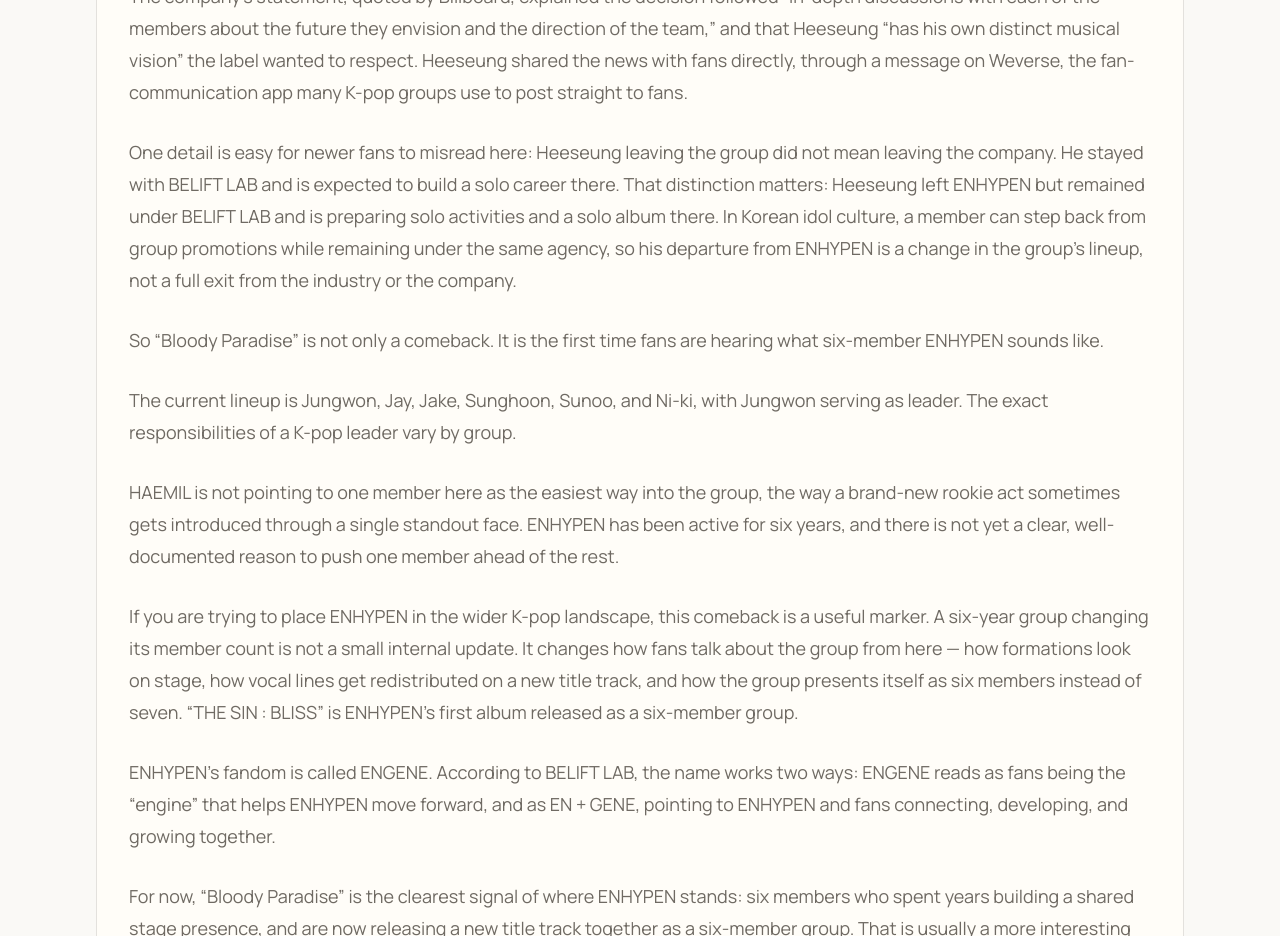
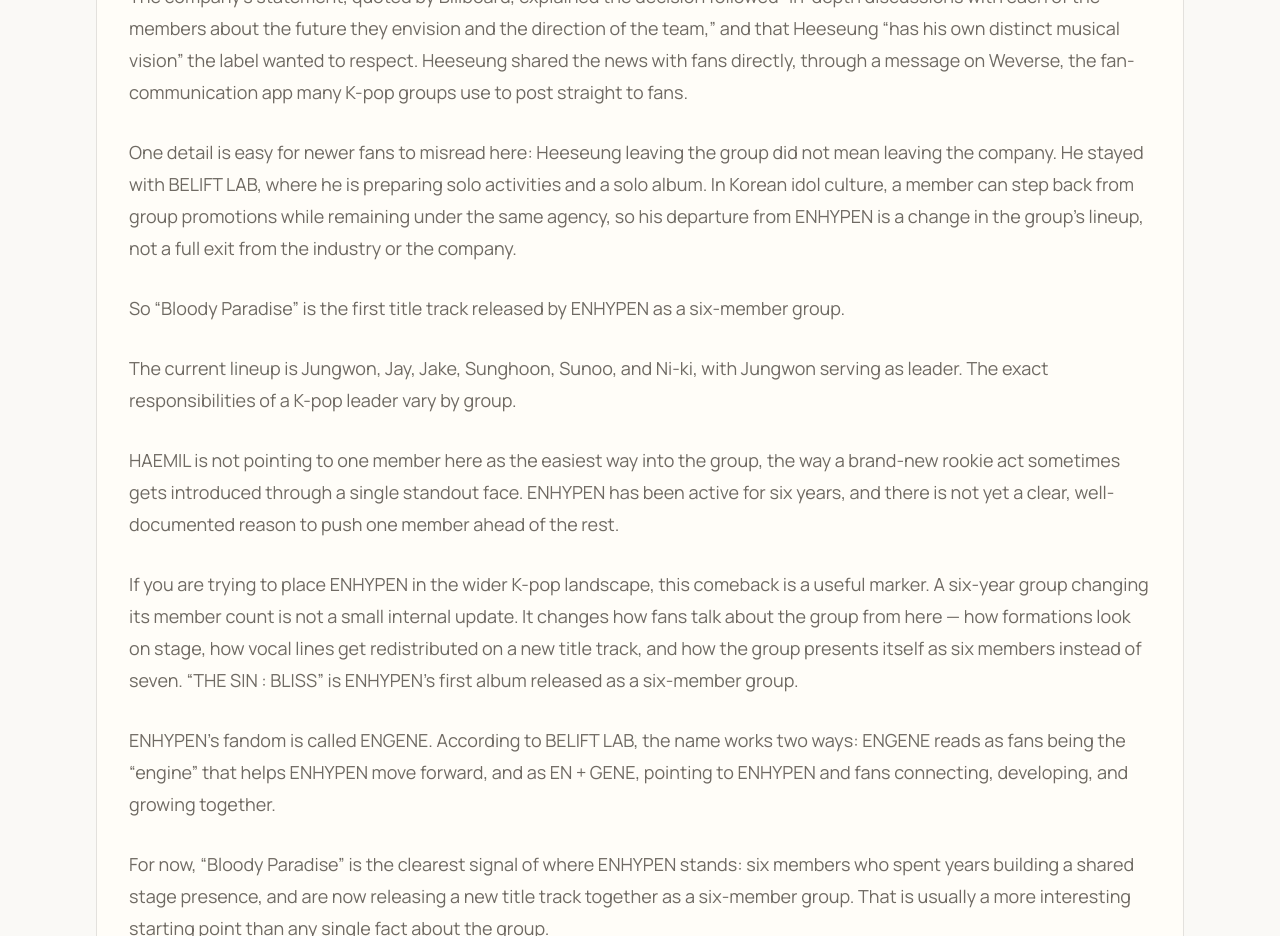
Before and after one commit to kjgusgh-source/korea-inside, a Next.js app: page /kpop/who-is-enhypen in a window 1280 px wide. Shown: the part 1180-2116 px from the top of the page. Built offline with nearby package versions, Linux system fonts and the light colour scheme.

Commit message:
fix(enhypen): correct six-member first-release claim and remove duplicate BELIFT LAB sentence

```diff
--- a/app/kpop/who-is-enhypen/page.tsx
+++ b/app/kpop/who-is-enhypen/page.tsx
@@ -195,10 +195,8 @@
               <p>
                 One detail is easy for newer fans to misread here: Heeseung
                 leaving the group did not mean leaving the company. He stayed
-                with BELIFT LAB and is expected to build a solo career there.
-                That distinction matters: Heeseung left ENHYPEN but remained
-                under BELIFT LAB and is preparing solo activities and a solo
-                album there. In Korean idol culture, a
+                with BELIFT LAB, where he is preparing solo activities and a
+                solo album. In Korean idol culture, a
                 member can step back from group promotions while remaining
                 under the same agency, so his departure from ENHYPEN is a
                 change in the group&apos;s lineup, not a full exit from the
@@ -206,9 +204,8 @@
               </p>
 
               <p>
-                So &ldquo;Bloody Paradise&rdquo; is not only a comeback. It is
-                the first time fans are hearing what six-member ENHYPEN
-                sounds like.
+                So &ldquo;Bloody Paradise&rdquo; is the first title track
+                released by ENHYPEN as a six-member group.
               </p>
 
               <p>
```
